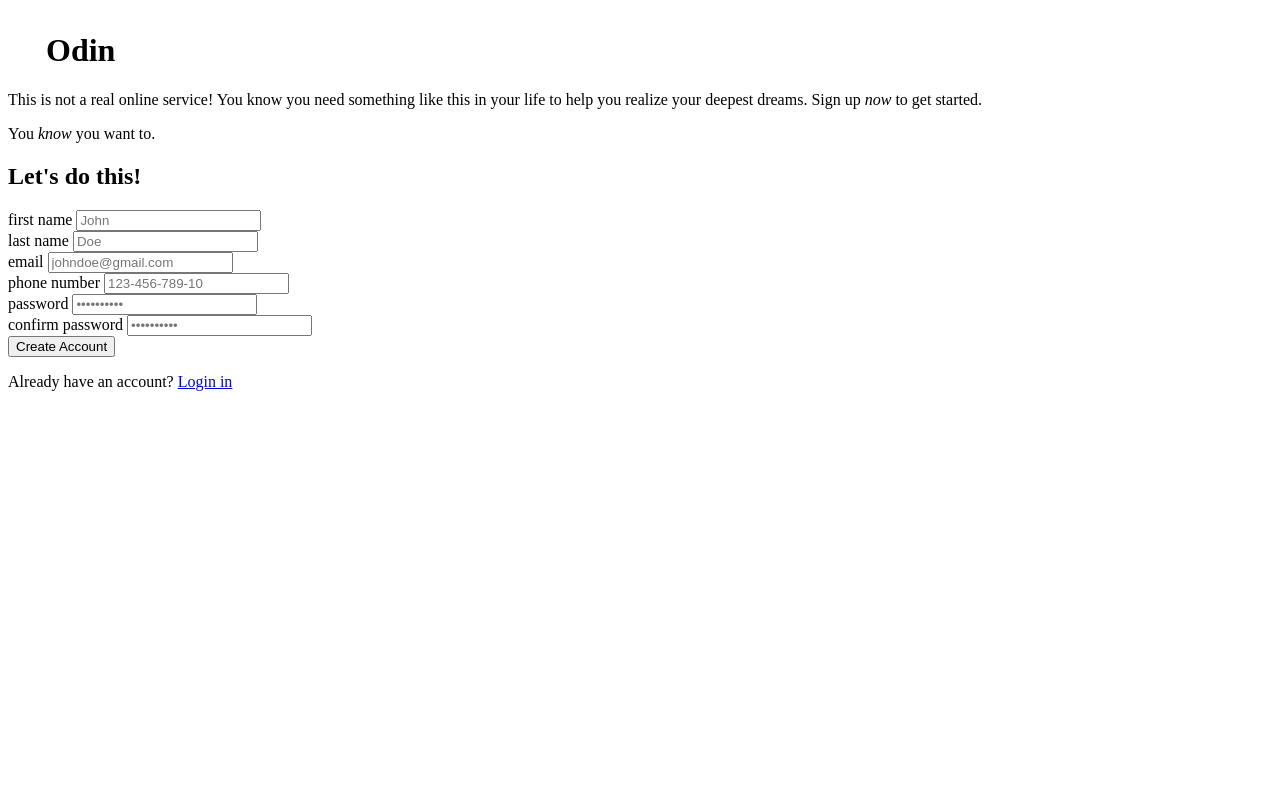
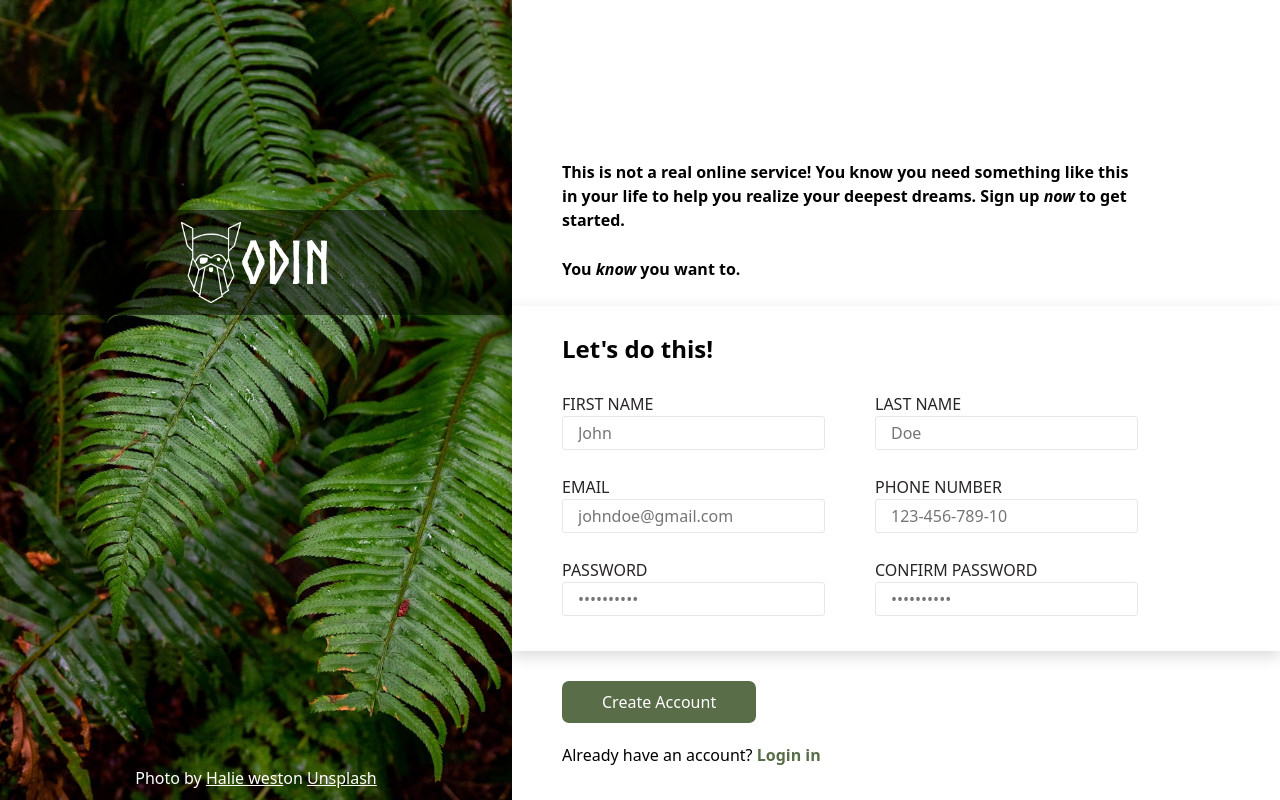
Before and after one commit to JusticeCodes00/Sign-up-form, a plain HTML site: page index.html in a window 1280 px wide. Drawn offline with Linux system fonts and the light colour scheme.

Commit message:
Add styles to project

```diff
--- a/index.html
+++ b/index.html
@@ -1,4 +1,4 @@
-<!doctype html>
+<!DOCTYPE html>
 <html lang="en">
   <head>
     <meta charset="UTF-8" />
@@ -13,25 +13,27 @@
       <h1 class="logo">
         <img
           class="icon"
-                    width="30"
           src="./assets/images/odin-lined.png"
           alt="Sign up form icon"
         />
         <span class="name"> Odin </span>
       </h1>
+
+      <p class="bottom-text">
+        Photo by <a href="#">Halie west</a>on <a href="#">Unsplash</a>
+      </p>
     </div>
     <div class="column-2">
-            <div class="text-box">
       <p>
-                    This is not a real online service! You know you need
-                    something like this in your life to help you realize your
-                    deepest dreams. Sign up <em>now</em> to get started.
+        This is not a real online service! You know you need something like this
+        in your life to help you realize your deepest dreams. Sign up
+        <em>now</em> to get started.
       </p>
       <p>You <em>know</em> you want to.</p>
-            </div>
       <form class="form" action="#">
         <div class="row-1">
           <h2>Let's do this!</h2>
+          <div>
             <div class="field">
               <label for="first-name">first name</label>
               <input
@@ -52,6 +54,8 @@
                 required
               />
             </div>
+          </div>
+          <div>
             <div class="field">
               <label for="email">email</label>
               <input
@@ -60,6 +64,7 @@
                 id="email"
                 placeholder="johndoe@gmail.com"
                 required
+                pattern="^[^\s@]+@[^\s@]+\.[^\s@]+$"
               />
             </div>
             <div class="field">
@@ -69,10 +74,12 @@
                 name="phone-number"
                 id="phone-number"
                 placeholder="123-456-789-10"
-                            pattern="^[^\s@]+@[^\s@]+\.[^\s@]+$"
+                pattern="^[0-9]{3}-[0-9]{3}-[0-9]{3}-[0-9]{2}$"
                 required
               />
             </div>
+          </div>
+          <div>
             <div class="field">
               <label for="password">password</label>
               <input
@@ -96,6 +103,7 @@
               />
             </div>
           </div>
+        </div>
         <div class="row-2">
           <button class="create-acct-btn">Create Account</button>
           <p>
--- a/style.css
+++ b/style.css
@@ -0,0 +1,151 @@
+:root {
+    --btn-bg: #596d48;
+    --border: #e5e7eb;
+}
+
+*,
+*::before,
+*::after {
+    padding: 0;
+    margin: 0;
+    box-sizing: border-box;
+}
+
+body {
+    font-family: system-ui, Arial, Sans-Serif;
+    background: #fff;
+    color: #000;
+    line-height: 1.5;
+    font-size: var(1rem + 0.5vw);
+    min-height: 100vh;
+
+    display: flex;
+}
+
+input,
+button,
+select,
+textarea {
+    font-family: inherit;
+    font-size: 100%;
+    appearance: none;
+    -webkit-appearance: none;
+}
+
+a {
+    text-decoration: none;
+    color: inherit;
+}
+
+/* MAIN STYLES */
+.column-1 {
+    background: url("./assets/images/form-left-bg.jpeg") no-repeat center/cover;
+    color: #fff;
+    width: 40%;
+    text-align: center;
+    padding: 10px 0;
+
+    display: flex;
+    flex-direction: column;
+    justify-content: space-between;
+}
+
+.logo {
+    margin-top: 25vh;
+    padding: 8px;
+    font-family: norsebold;
+    font-size: calc(2.5rem + 1.5vw);
+    background: rgba(0, 0, 0, 0.5);
+
+    display: flex;
+    align-items: center;
+    justify-content: center;
+}
+
+.logo .icon {
+    width: 60px;
+}
+
+.column-1 a {
+    text-decoration: underline;
+}
+
+.column-2 {
+    margin-top: 20vh;
+    flex: 1;
+}
+
+.column-2 p {
+    padding-left: 50px;
+    font-weight: bold;
+    margin-bottom: 25px;
+    width: 68ch;
+}
+
+.form .row-1 {
+    box-shadow: 0 5px 15px rgba(0, 0, 0, 0.15);
+    padding: 25px 35px 35px 50px;
+}
+
+.form .row-1 {
+    display: flex;
+    flex-direction: column;
+    gap: 25px;
+}
+
+.form .row-1 > div {
+    display: flex;
+    gap: 50px;
+}
+
+.field {
+    display: flex;
+    flex-direction: column;
+}
+
+.field label {
+    text-transform: uppercase;
+    color: #292525;
+}
+
+.field input[type] {
+    border: 1px solid var(--border);
+    outline: none;
+    padding: 5px 15px;
+    border-radius: 3px;
+    transition:
+        border-color 0.4s,
+        box-shadow 0.4s;
+
+    &:hover {
+        border-color: #18a9f7;
+        box-shadow: 0 3px 6px 0 rgba(0, 0, 0, 0.15);
+    }
+
+    &:user-invalid {
+        border-color: red;
+    }
+}
+
+.form .row-2 {
+    padding: 30px 0 0 50px;
+}
+
+.create-acct-btn {
+    padding: 10px 40px;
+    border: none;
+    background: var(--btn-bg);
+    color: #fff;
+    border-radius: 7px;
+    margin-bottom: 20px;
+}
+
+.form .row-2 p {
+    padding: 0;
+    font-weight: normal;
+}
+
+.form .row-2 a[class^="link-to"] {
+    color: var(--btn-bg);
+    font-weight: bold;
+}
```
Also changed, not shown: 1 other file. Lines whose indentation alone changed are shown as unchanged.
